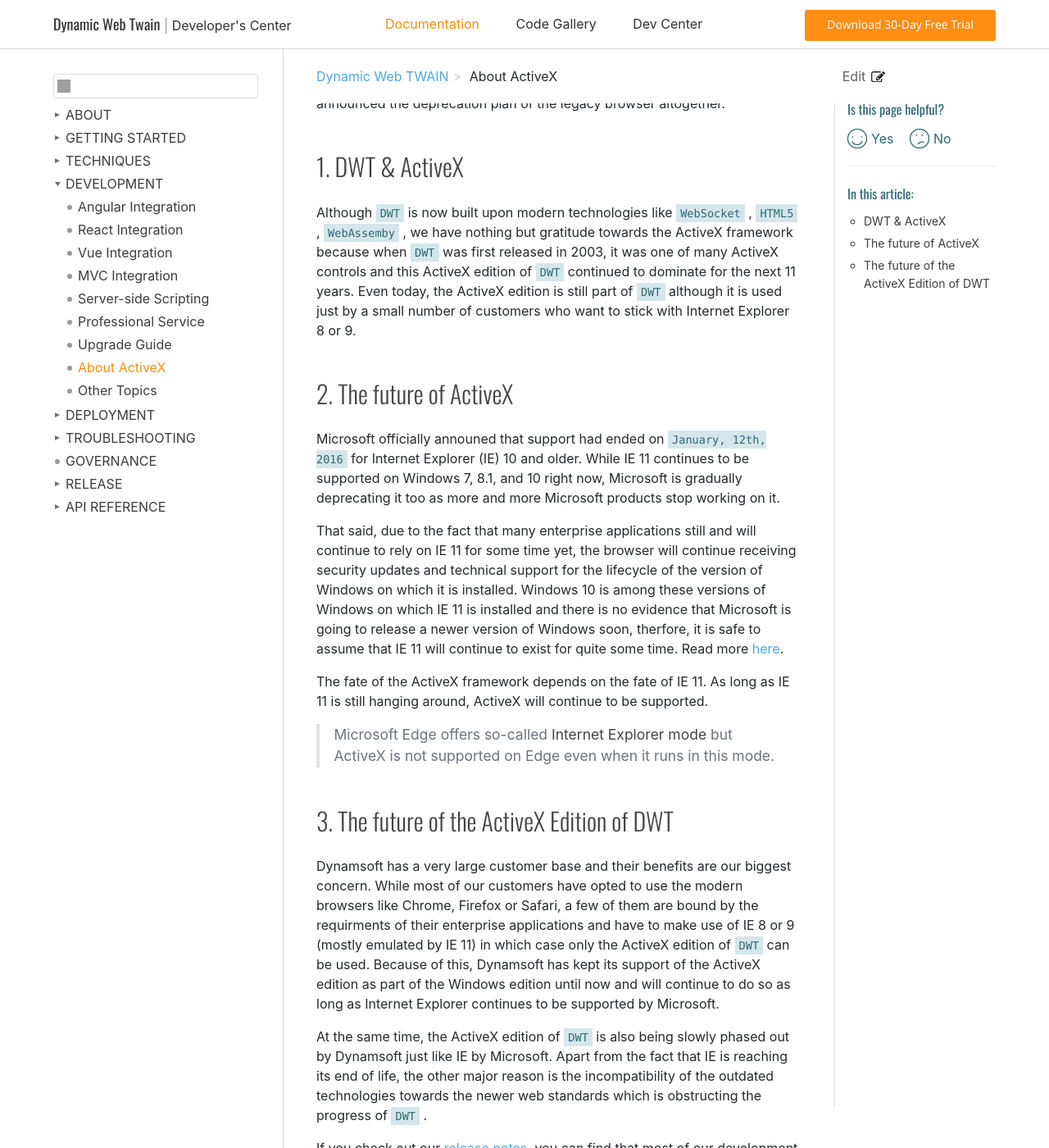
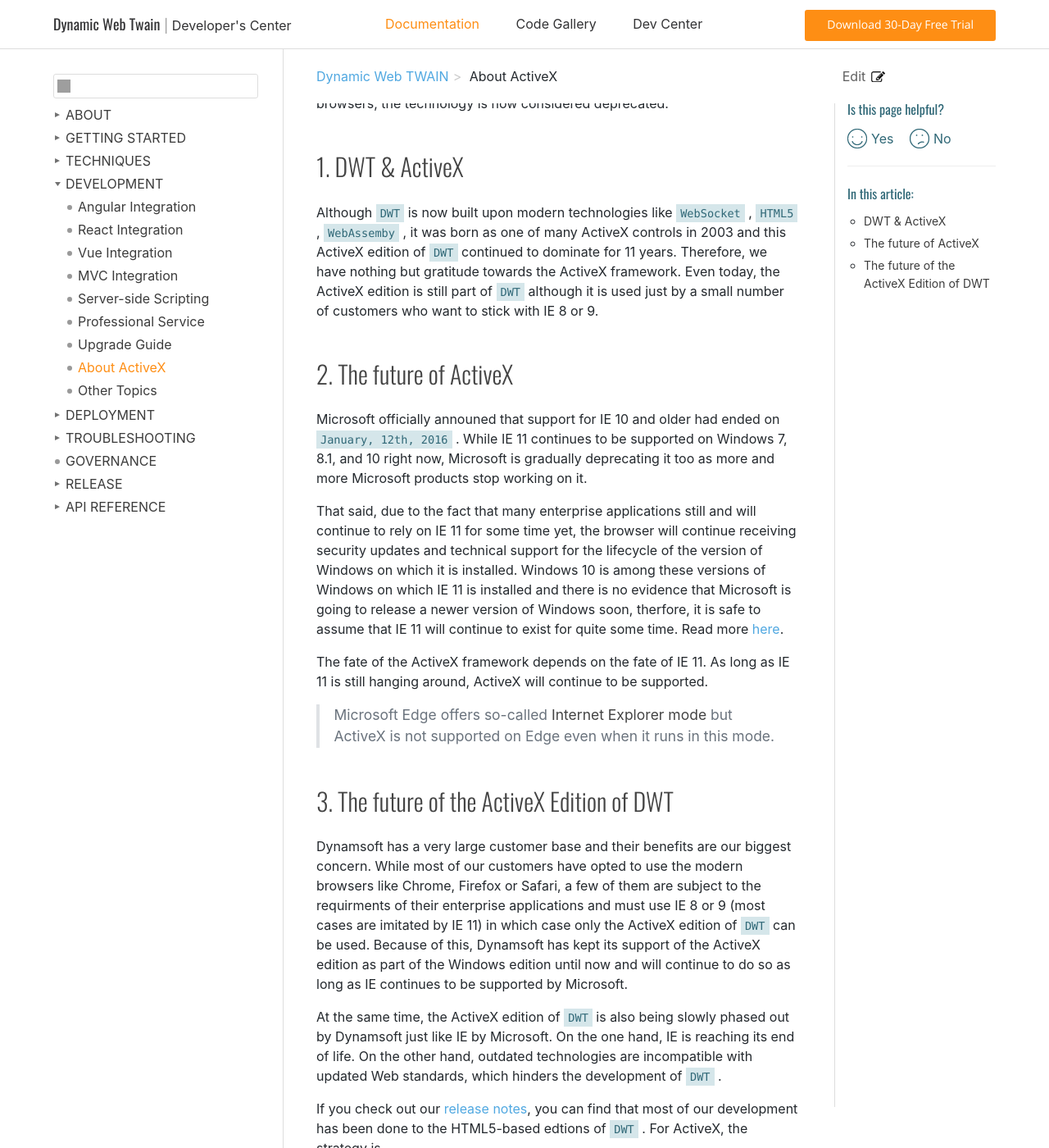
Before and after one commit to ztyyLV/web-twain-docs, a Jekyll site: the page built from indepth/development/activex.md, in a window 1280 px wide and 1400 px high, scrolled down 287 px. Shown: the whole window at 82% size. Built offline with Jekyll 4.4.1, drawn with Linux system fonts in a browser that asks for light colours; comment, search, counter and statistics services are not loaded; some of the changed text lies outside the part shown; grey boxes are pictures that could not be loaded.

Commit message:
reviewing 035

```diff
--- a/indepth/development/activex.md
+++ b/indepth/development/activex.md
@@ -1,21 +1,23 @@
 ---
 layout: default-layout
 needAutoGenerateSidebar: true
-description: "TOADD"
-title: "TOADD"
+title: Dynamic Web TWAIN Development - About AcitveX
+keywords: Dynamic Web TWAIN, Documentation, Development, About AcitveX
+breadcrumbText: About AcitveX
+description: Dynamic Web TWAIN SDK Documentation About AcitveX Page
 ---
 
 # ABOUT ACTIVEX
 
-**ActiveX** is a software framework created by Microsoft which goes back to the year 1996. It was used extensively in Internet Explorer before `HTML5` stole its light. The technology is now considered deprecated as Microsoft has announced the deprecation plan of the legacy browser altogether.
+**ActiveX** is a software framework created by Microsoft which goes back to the year 1996. It is widely used in Internet Explorer (IE) browser. However, because Microsoft has announced plans to completely abandon older browsers, the technology is now considered deprecated.
 
 ## DWT & ActiveX
 
-Although `DWT` is now built upon modern technologies like `WebSocket` , `HTML5` , `WebAssemby` , we have nothing but gratitude towards the ActiveX framework because when `DWT` was first released in 2003, it was one of many ActiveX controls and this ActiveX edition of `DWT` continued to dominate for the next 11 years. Even today, the ActiveX edition is still part of `DWT` although it is used just by a small number of customers who want to stick with Internet Explorer 8 or 9.
+Although `DWT` is now built upon modern technologies like `WebSocket` , `HTML5` , `WebAssemby` , it was born as one of many ActiveX controls in 2003 and this ActiveX edition of `DWT` continued to dominate for 11 years. Therefore, we have nothing but gratitude towards the ActiveX framework. Even today, the ActiveX edition is still part of `DWT` although it is used just by a small number of customers who want to stick with IE 8 or 9.
 
 ## The future of ActiveX
 
-Microsoft officially announed that support had ended on `January, 12th, 2016` for Internet Explorer (IE) 10 and older. While IE 11 continues to be supported on Windows 7, 8.1, and 10 right now, Microsoft is gradually deprecating it too as more and more Microsoft products stop working on it.
+Microsoft officially announed that support for IE 10 and older had ended on `January, 12th, 2016` . While IE 11 continues to be supported on Windows 7, 8.1, and 10 right now, Microsoft is gradually deprecating it too as more and more Microsoft products stop working on it.
 
 That said, due to the fact that many enterprise applications still and will continue to rely on IE 11 for some time yet, the browser will continue receiving security updates and technical support for the lifecycle of the version of Windows on which it is installed. Windows 10 is among these versions of Windows on which IE 11 is installed and there is no evidence that Microsoft is going to release a newer version of Windows soon, therfore, it is safe to assume that IE 11 will continue to exist for quite some time. Read more [here](https://docs.microsoft.com/en-us/lifecycle/faq/internet-explorer-microsoft-edge).
 
@@ -25,15 +27,15 @@ The fate of the ActiveX framework depends on the fate of IE 11. As long as IE 11
 
 ## The future of the ActiveX Edition of DWT
 
-Dynamsoft has a very large customer base and their benefits are our biggest concern. While most of our customers have opted to use the modern browsers like Chrome, Firefox or Safari, a few of them are bound by the requirments of their enterprise applications and have to make use of IE 8 or 9 (mostly emulated by IE 11) in which case only the ActiveX edition of `DWT` can be used. Because of this, Dynamsoft has kept its support of the ActiveX edition as part of the Windows edition until now and will continue to do so as long as Internet Explorer continues to be supported by Microsoft.
+Dynamsoft has a very large customer base and their benefits are our biggest concern. While most of our customers have opted to use the modern browsers like Chrome, Firefox or Safari, a few of them are subject to the requirments of their enterprise applications and must use IE 8 or 9 (most cases are imitated by IE 11) in which case only the ActiveX edition of `DWT` can be used. Because of this, Dynamsoft has kept its support of the ActiveX edition as part of the Windows edition until now and will continue to do so as long as IE continues to be supported by Microsoft.
 
-At the same time, the ActiveX edition of `DWT` is also being slowly phased out by Dynamsoft just like IE by Microsoft. Apart from the fact that IE is reaching its end of life, the other major reason is the incompatibility of the outdated technologies towards the newer web standards which is obstructing the progress of `DWT` .
+At the same time, the ActiveX edition of `DWT` is also being slowly phased out by Dynamsoft just like IE by Microsoft. On the one hand, IE is reaching its end of life. On the other hand, outdated technologies are incompatible with updated Web standards, which hinders the development of `DWT` .
 
-If you check out our [release notes]({{site.info}}releases/released.html), you can find that most of our development has been done to the HTML5-based edtions of `DWT` . For ActiveX, the strategy is
+If you check out our [release notes]({{site.info}}schedule/released.html), you can find that most of our development has been done to the HTML5-based edtions of `DWT` . For ActiveX, the strategy is
 
-* It'll continue to be part of the Windows edition;
-* No new features will be added to it;
-* If a major bug is found, Dynamsoft will fix it;
-* If there is a major feature conflict between two editions, the preference is to change the ActiveX;
+* It'll continue to be part of the Windows edition
+* No new features will be added to it
+* If a major bug is found, Dynamsoft will fix it
+* If there is a major feature conflict between two editions, the preference is to change the ActiveX or tag its behaviour as deprecated
 
 We encourage customers who are still using the ActiveX edition of `DWT` to consider moving to another edition as soon as possible.
```
